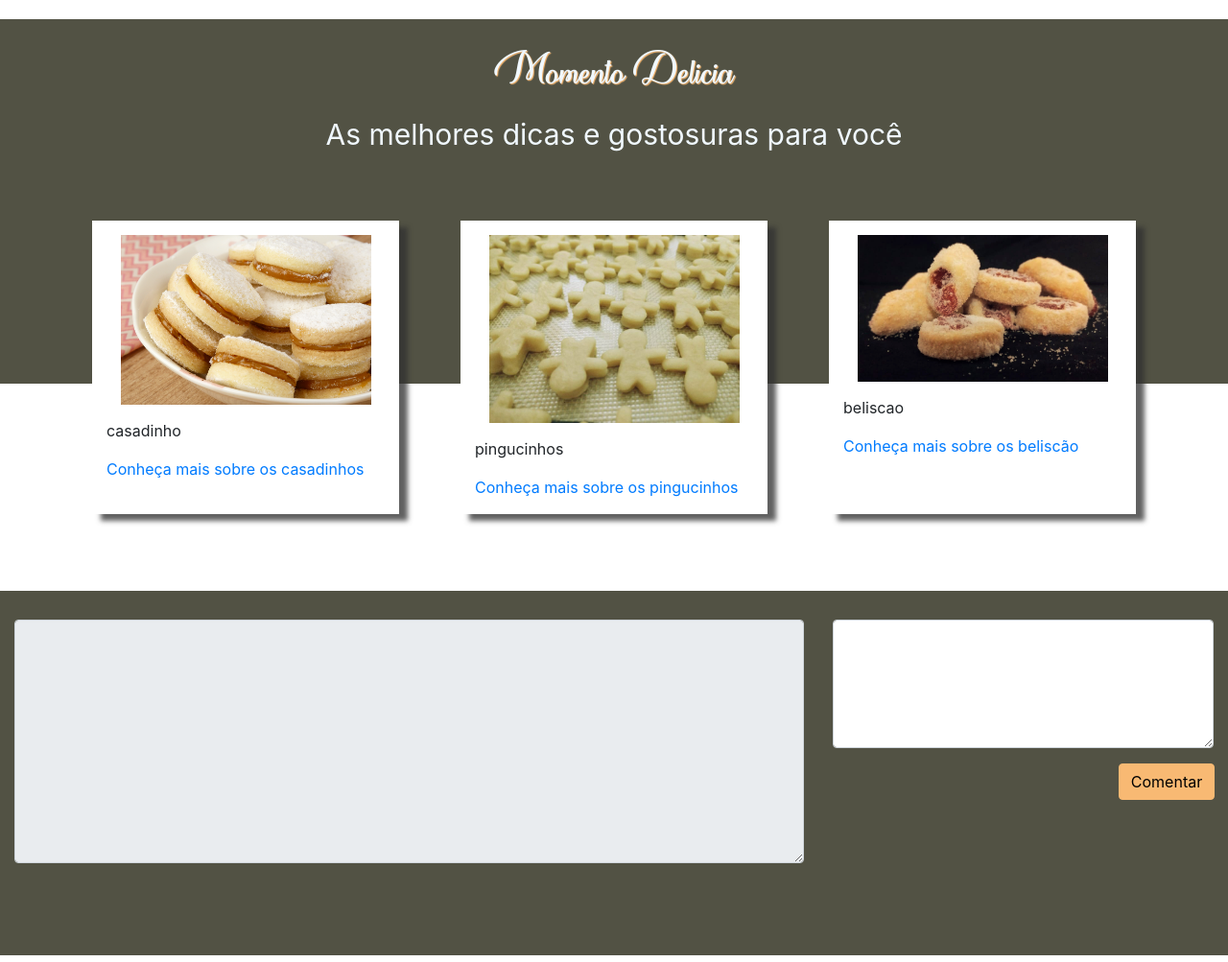
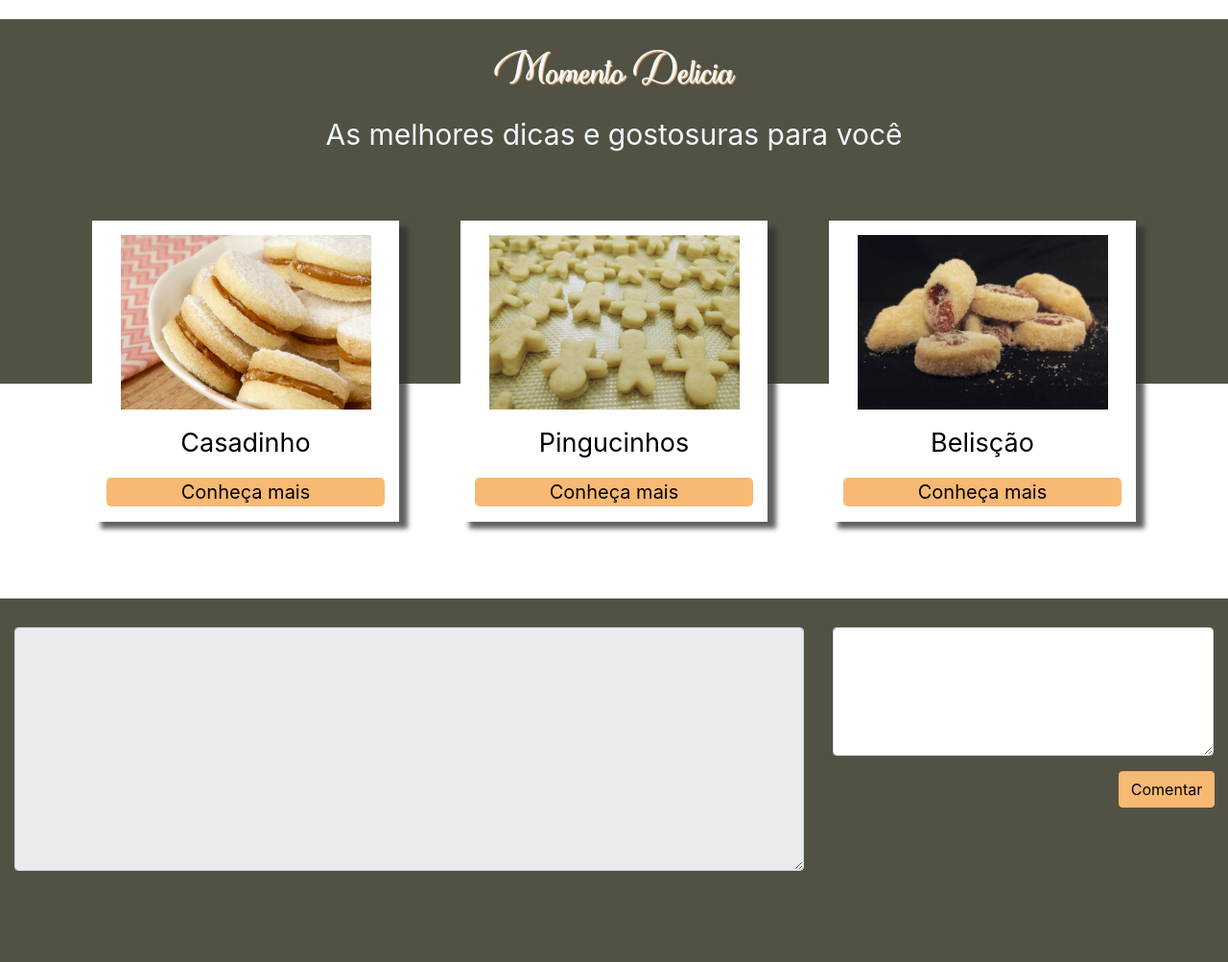
Before and after one commit to bombiscuit/projeto, a PHP site: page / in a window 1280 px wide. Shown: the part 1232-2235 px from the top of the page at 96% size. Run offline with PHP 8.4, Linux system fonts and the light colour scheme; some libraries are stand-ins or nearby versions.

Commit message:
munças no sobre

```diff
--- a/css/estilo.css
+++ b/css/estilo.css
@@ -5,12 +5,6 @@
 }
 @import url('https://fonts.googleapis.com/css?family=ABeeZee');
 
-/*@media screen and (min-width: 1900px) {
-   Quando a tela tiver a largura minima de 1900px seguirá formatação abaixo
-    #blog2{
-        background: #09f;
-    }
-};*/
 *{margin:0; padding:0; text-decoration: none;}
     ul.menu{list-style:none;}
     ul.menu > li{
@@ -38,7 +32,6 @@ position: fixed!important;
     .block-menu-collapse{
         margin-top: -31px;
         width: 100%!important;
-
         z-index: 1!important;
     }
 }
@@ -58,7 +51,6 @@ footer{
     padding: 0;
     background: red;
 }
-
 .menu{
     width: 75%;
 	padding:25px;
@@ -73,7 +65,6 @@ footer{
 		text-shadow: 1px 1px 1px #F8B973;
 		font-family:'ABeeZee';
 }
-
 .blogs {
     background-color:#525244;
     min-height: 380px;
@@ -99,7 +90,7 @@ box-shadow: 9px 7px 5px rgba(50, 50, 50, 0.77);
 	background-attachment: fixed;
 	min-height:300px;
 }
-.container3{background-color: #fff; min-height:80px;	width: auto;}
+.container3{background-color: #fff; min-height:80px;width: auto;}
 
 #comentarios{
     background-color:rgba(255,255,255,0.5);
@@ -123,8 +114,8 @@ box-shadow: 9px 7px 5px rgba(50, 50, 50, 0.77);
 .cont{margin-left: 17%;	margin-top: 65px;}
 .imgcont{ float:left;; margin-right: 3%;}
 .conttex p{padding-top:10px;}
-.conttex p a{text-decoration:none;}
- .none{text-decoration:none;}
+.conttex p a{text-decoration:none;color:#000000;font-size:20px;text-align: center;}
+.none{text-decoration:none;}
 
 .contato2 {
 	background-color: #F4A460;
@@ -166,7 +157,7 @@ h4 {
     margin-top: 80px;
     padding-right: 5%;}
 
- #about{
+#about{
 float: left;
 margin: 70px 10% 0;
 background-color: #FF8C00;
@@ -181,7 +172,12 @@ box-shadow: -7px 7px 16px rgba(50, 50, 50, 0.77);}
     width: 90%;
     float: left;
 }
-.linkPost{position: inherit;bottom: 0px;}
+.linkPost{position:inherit;bottom: 0px; background-color:#F8B973;border-radius:5px;text-align: center; }
+
+.linkPost a {color:#000000!important;font-size: 20px;text-align: center;}
+
+.imgblog figcaption {font-size:27px;text-align:center; color:#000000;text-decoration:none;}
+
 #coment{
 min-height: 300px;
 }
--- a/index.php
+++ b/index.php
@@ -80,6 +80,8 @@
     </script>
     <!--fim do js menu -->
     </div>
+    </div>
+
     <?php include_once 'parts/modalAcesso.php'?>
 </body>
 </html>
--- a/parts/blog.php
+++ b/parts/blog.php
@@ -1,6 +1,6 @@
 <!-- blog-->
 <div id="blogs" class="pre-space"></div>
-<div class="row blogs">
+<div class="row blogs ">
     <div class="col-md-12">
         <h3 class="titles">Momento Delicia</h3>
         <p class="subt">As melhores dicas e gostosuras para você</p>
@@ -8,44 +8,35 @@
 
     <div class="clearfix"></div>
 </div>
-<div class="row" style="margin-top:-200px">
+<div class="row align-items-center" style="margin-top:-200px">
     <div style="margin-left: 7.5%"></div>
-
     <div class="col-sm-12 col-md-3 blog">
         <figure class="imgblog">
             <img src="img/casadinho.png" alt="casadinhos">
-            <figcaption>casadinho</figcaption>
+            <figcaption>Casadinho</figcaption>
         </figure>
-        <p class="linkPost"><a href="">Conheça mais sobre os casadinhos</a></p>
+        <p class="linkPost"><a href="">Conheça mais </a></p>
     </div>
-
         <div style="margin-left: 5%"></div>
-
     <div class="col-sm-12 col-md-3 blog">
         <figure class="imgblog">
             <img src="img/pinguncinho.jpg" alt="pingucinhos">
-            <figcaption>pingucinhos</figcaption>
+            <figcaption>Pingucinhos</figcaption>
         </figure>
-        <p class="linkPost"><a href="">Conheça mais sobre os pingucinhos</a></p>
+        <p class="linkPost"><a href="">Conheça mais </a></p>
     </div>
-
         <div style="margin-left: 5%"></div>
-
-
     <div class="col-sm-12 col-md-3 blog">
         <figure class="imgblog">
             <img src="img/beliscao.jpg" alt="beliscao">
-            <figcaption>beliscao</figcaption>
+            <figcaption>Belisção</figcaption>
         </figure>
-        <p class="linkPost"><a href="">Conheça mais sobre os beliscão</a></p>
+        <p class="linkPost"><a href="">Conheça mais </a></p>
     </div>
 </div>
-
 <div class="container3"></div>
-
 <div class="row blogs">
 <?php include "parts/post.php" ?>
-
 </div>
 <div class="container3" style="height:80px"></div>
 
--- a/parts/sobre.php
+++ b/parts/sobre.php
@@ -1,6 +1,6 @@
 <div id ="sobre" class="pre-space"></div>
 <!-- sobre -->
-<div class="row" style="margin-bottom:50px;">
+<div class="row"  style="margin-bottom:50px;">
    <div id="sumir" class="col-xs-12 col-md-6">
         <div id="about">
             <img src="img/isa.png">
--- a/parts/tab-pane.php
+++ b/parts/tab-pane.php
@@ -1,14 +1,31 @@
+<!-- cadastro-->
 <div class="tab-pane fade show active" id="cadastro" role="tabpanel" aria-labelledby="cadastro-tab">
-
-
-Fomulário de Cadastro do usuário
-
-
-
+	<div class="form-group">
+			<label for="name">Nome</label>
+			<input type="text" class="form-control" id="name" name="name" placeholder="Nome completo">
+			<small class="form-text text-muted"></small>
+	</div>
+	<div class="form-group">
+			<label for="tel">Telefone</label>
+			<input type="tel" class="form-control" id="tel" name="tel" placeholder=" (DDD) & telefone">
+			<small ></small>
+	</div>
+	<div class="form-group">
+			<label for="email">Email address</label>
+			<input type="email" class="form-control" id="email" name="email" aria-describedby="emailHelp" placeholder="Enter email">
+        <small id="emailHelp" class="form-text text-muted"></small>
+    </div>
+    <div class="form-group">
+        <label for="exampleInputPassword1">Senha</label>
+        <input type="password" class="form-control" id="exampleInputPassword1" placeholder="Password">
+    </div>
+	<div class="form-group">
+        <label for="exampleInputPassword1">Confirmar senha</label>
+        <input type="password" class="form-control" id="exampleInputPassword1" placeholder="Password">
+    </div>
 </div>
 
-
-
+  <!-- login -->
 <div class="tab-pane fade" id="login" role="tabpanel" aria-labelledby="login-tab">
     <div class="form-group">
         <label for="email">Email address</label>
@@ -19,6 +36,4 @@ Fomulário de Cadastro do usuário
         <label for="exampleInputPassword1">Password</label>
         <input type="password" class="form-control" id="exampleInputPassword1" placeholder="Password">
     </div>
-
-
 </div>
```
Also changed, not shown: img/beliscao.jpg, img/casadinho.png, img/pinguncinho.jpg.
